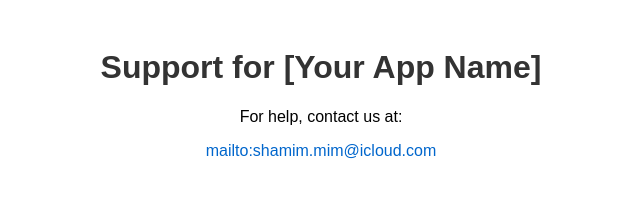
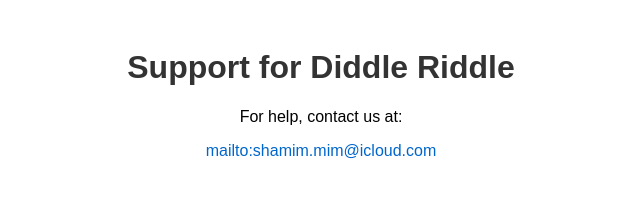
Before and after one commit to parisamojtahedi/app-support, a plain HTML site: page index.html in a window 1280 px wide. Shown: the whole page, without its empty margins (319-959 px from the left). Drawn offline with Linux system fonts and the light colour scheme.

Commit message:
Update index.html

```diff
--- a/index.html
+++ b/index.html
@@ -10,7 +10,7 @@
     </style>
 </head>
 <body>
-    <h1>Support for [Your App Name]</h1>
+    <h1>Support for Diddle Riddle</h1>
     <p>For help, contact us at:</p>
     <p><a href="mailto:shamim.mim@icloud.com">mailto:shamim.mim@icloud.com</a></p>
 </body>
```
